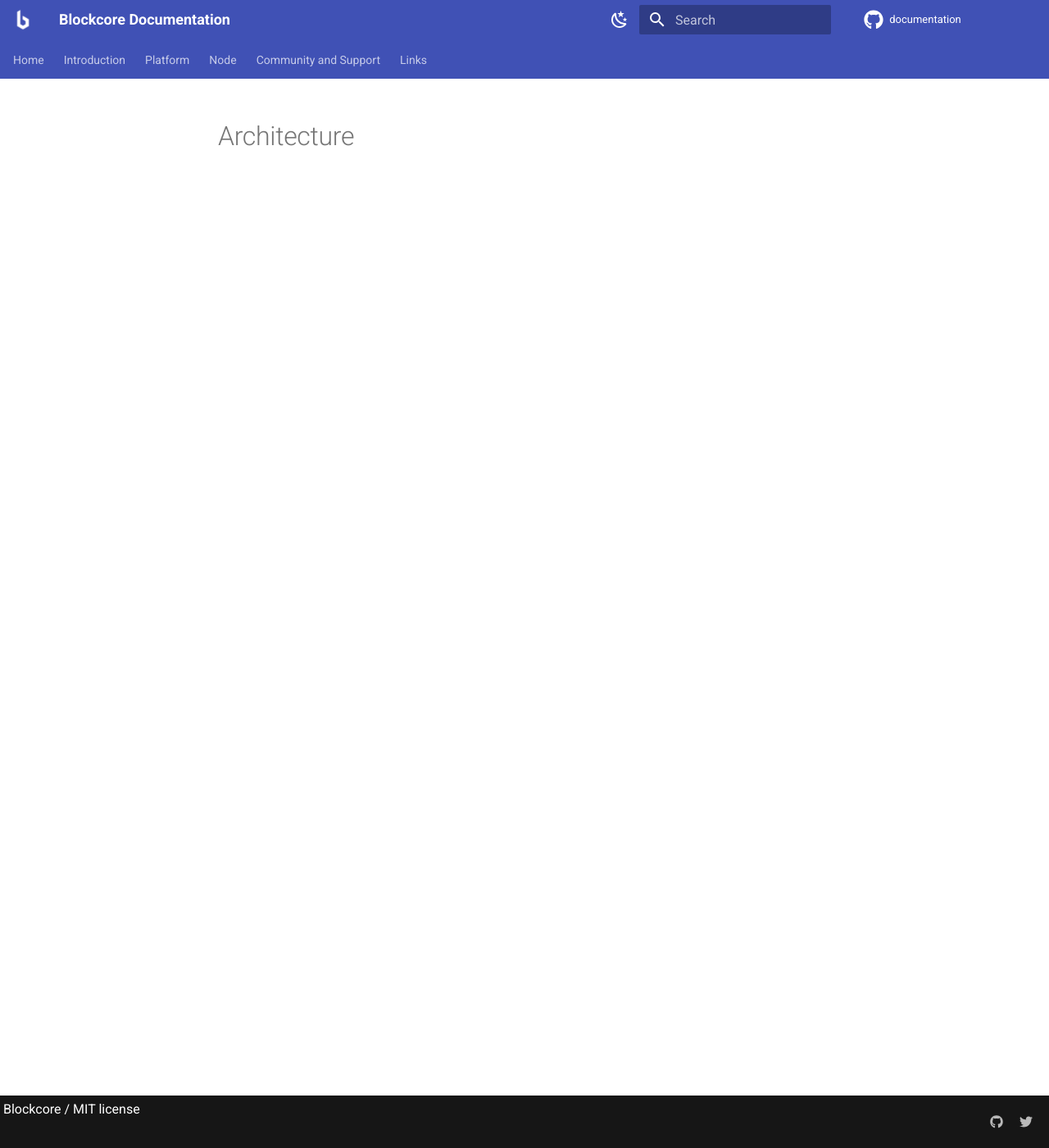
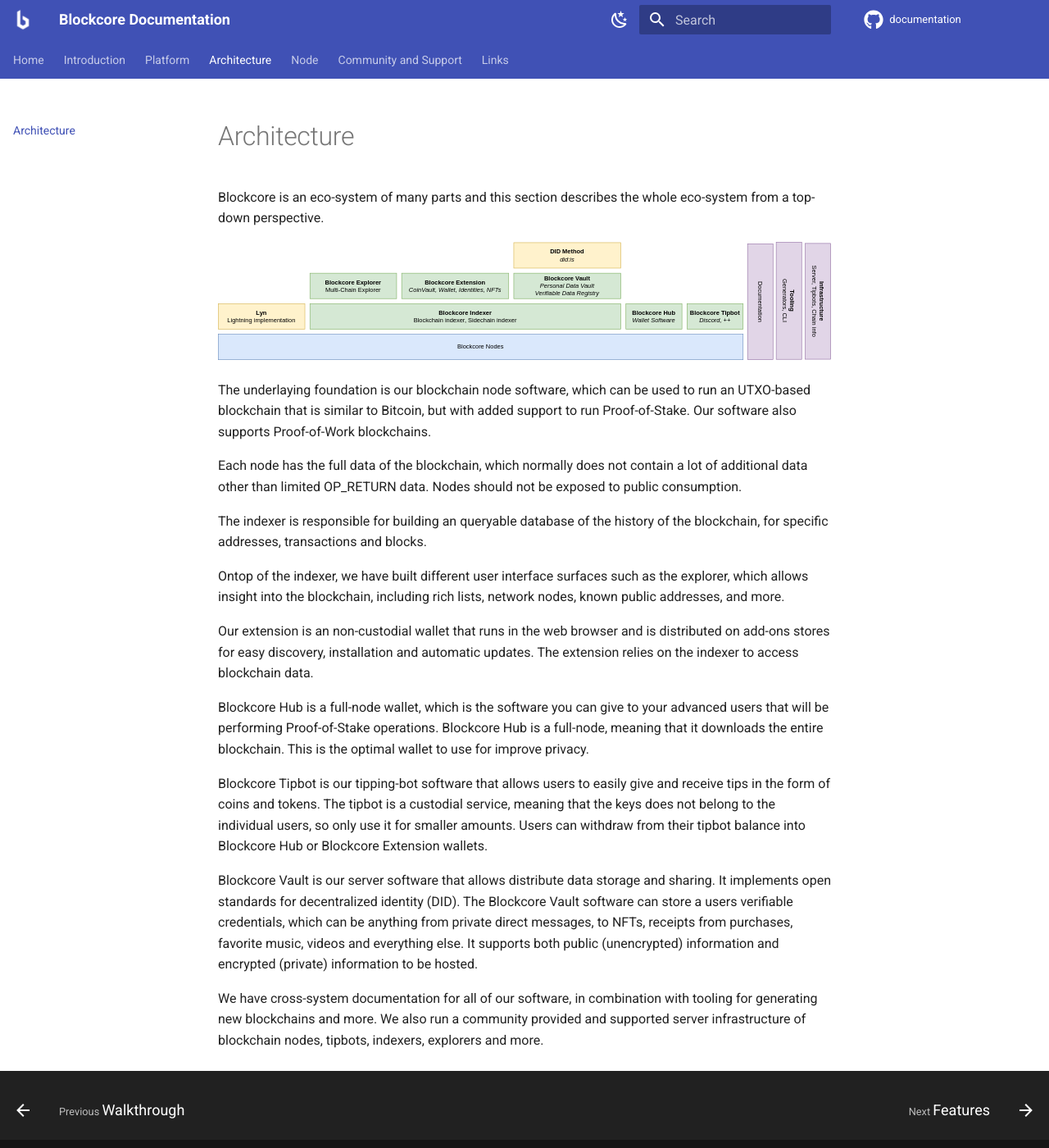
Before and after one commit to block-core/documentation, an MkDocs documentation site: the page built from docs/architecture.md, in a window 1280 px wide and 1400 px high. Shown: the whole window at 82% size. Built offline with MkDocs 1.6.1 and Material for MkDocs 9.7.7, drawn with Linux system fonts in a browser that asks for light colours; comment, search, counter and statistics services are not loaded.

Commit message:
Add a section for architecture

```diff
--- a/docs/architecture.md
+++ b/docs/architecture.md
@@ -1 +1,24 @@
 # Architecture
+
+Blockcore is an eco-system of many parts and this section describes the whole eco-system from a top-down perspective.
+
+![](./diagram/overview.svg)
+
+The underlaying foundation is our blockchain node software, which can be used to run an UTXO-based blockchain that is similar to Bitcoin, but with added
+support to run Proof-of-Stake. Our software also supports Proof-of-Work blockchains.
+
+Each node has the full data of the blockchain, which normally does not contain a lot of additional data other than limited OP_RETURN data. Nodes should not be exposed to public consumption.
+
+The indexer is responsible for building an queryable database of the history of the blockchain, for specific addresses, transactions and blocks.
+
+Ontop of the indexer, we have built different user interface surfaces such as the explorer, which allows insight into the blockchain, including rich lists, network nodes, known public addresses, and more.
+
+Our extension is an non-custodial wallet that runs in the web browser and is distributed on add-ons stores for easy discovery, installation and automatic updates. The extension relies on the indexer to access blockchain data.
+
+Blockcore Hub is a full-node wallet, which is the software you can give to your advanced users that will be performing Proof-of-Stake operations. Blockcore Hub is a full-node, meaning that it downloads the entire blockchain. This is the optimal wallet to use for improve privacy.
+
+Blockcore Tipbot is our tipping-bot software that allows users to easily give and receive tips in the form of coins and tokens. The tipbot is a custodial service, meaning that the keys does not belong to the individual users, so only use it for smaller amounts. Users can withdraw from their tipbot balance into Blockcore Hub or Blockcore Extension wallets.
+
+Blockcore Vault is our server software that allows distribute data storage and sharing. It implements open standards for decentralized identity (DID). The Blockcore Vault software can store a users verifiable credentials, which can be anything from private direct messages, to NFTs, receipts from purchases, favorite music, videos and everything else. It supports both public (unencrypted) information and encrypted (private) information to be hosted.
+
+We have cross-system documentation for all of our software, in combination with tooling for generating new blockchains and more. We also run a community provided and supported server infrastructure of blockchain nodes, tipbots, indexers, explorers and more.
--- a/mkdocs.yml
+++ b/mkdocs.yml
@@ -117,6 +117,7 @@ nav:
     - usecases.md
     - referencenodes.md
     - walkthrough.md
+  - architecture.md
   - Node:
     - Features:
       -  node/features/index.md
```
Also changed, not shown: docs/node/api/apiauthentication.md (+1 -1 lines), docs/referencenodes.md (+1 -1 lines), docs/diagram/overview.png (added), docs/diagram/overview.svg (added), 1 other file.
